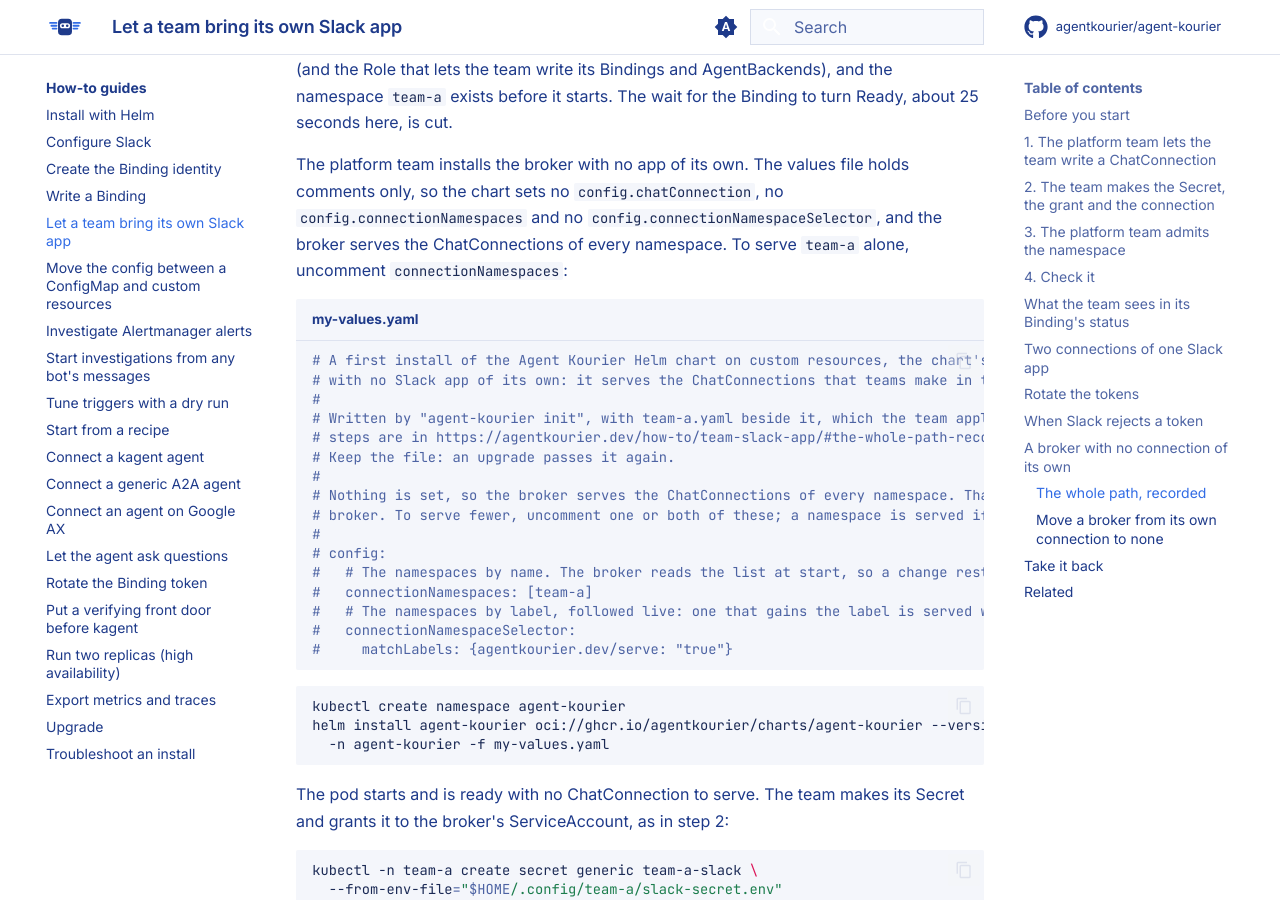
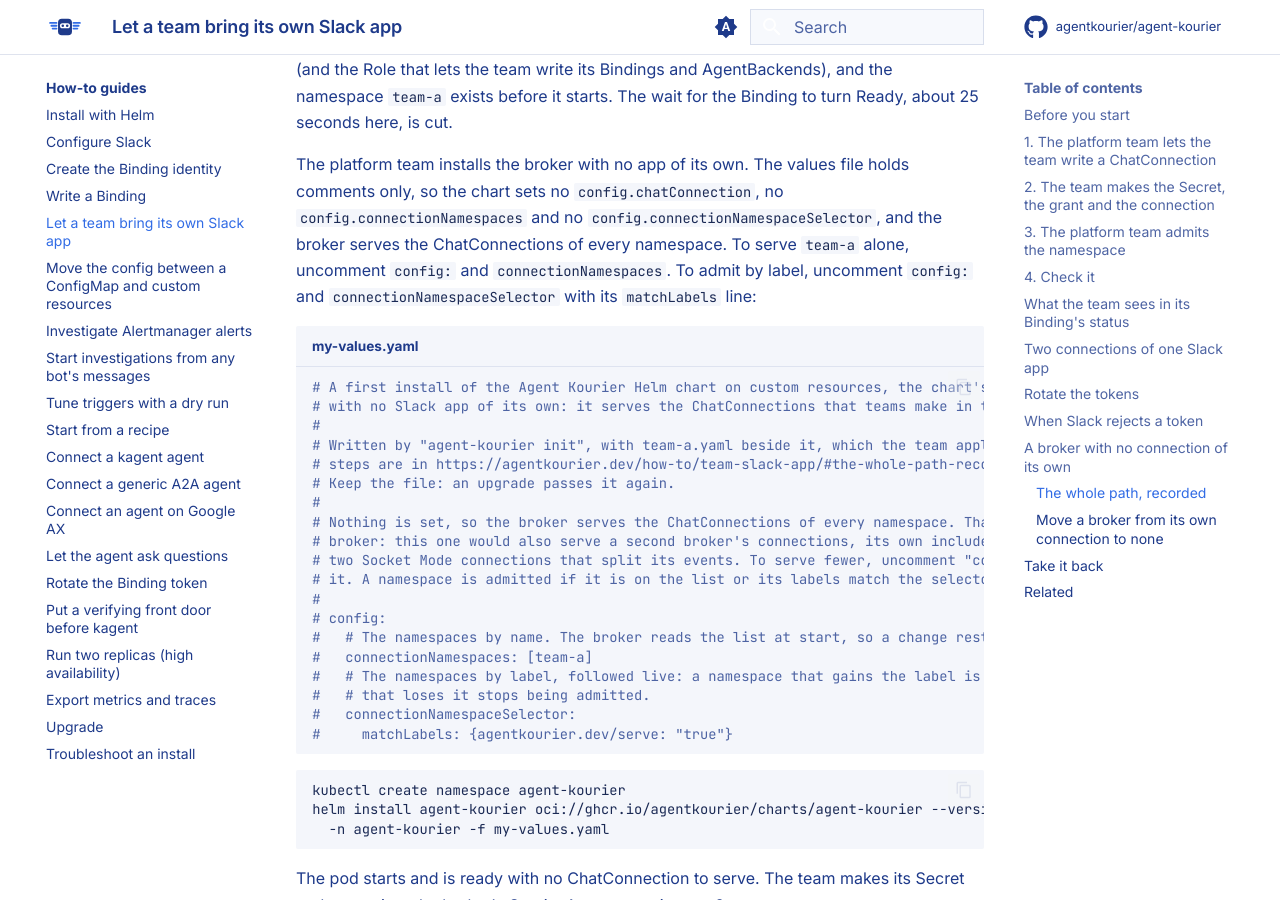
Before and after one commit to agentkourier/agent-kourier, an MkDocs documentation site: the page built from docs/how-to/team-slack-app.md, in a window 1280 px wide and 900 px high, scrolled down 12868 px. Built offline with MkDocs 1.6.1 and Material for MkDocs 9.7.7, drawn with Linux system fonts in a browser that asks for light colours; comment, search, counter and statistics services are not loaded.

Commit message:
docs(init): say admitted, why one broker, and that config: is uncommented too

````diff
--- a/docs/how-to/team-slack-app.md
+++ b/docs/how-to/team-slack-app.md
@@ -338,7 +338,7 @@
 
 The platform team installs the broker with no app of its own. The values file holds comments only, so the chart sets no
 `config.chatConnection`, no `config.connectionNamespaces` and no `config.connectionNamespaceSelector`, and the broker serves the ChatConnections of every
-namespace. To serve `team-a` alone, uncomment `connectionNamespaces`:
+namespace. To serve `team-a` alone, uncomment `config:` and `connectionNamespaces`. To admit by label, uncomment `config:` and `connectionNamespaceSelector` with its `matchLabels` line:
 
 ```yaml title="my-values.yaml"
 # A first install of the Agent Kourier Helm chart on custom resources, the chart's default route, for a broker
@@ -349,12 +349,15 @@
 # Keep the file: an upgrade passes it again.
 #
 # Nothing is set, so the broker serves the ChatConnections of every namespace. That is a setting for a cluster with one
-# broker. To serve fewer, uncomment one or both of these; a namespace is served if it is on the list or matches the selector.
+# broker: this one would also serve a second broker's connections, its own included, and one Slack app would then have
+# two Socket Mode connections that split its events. To serve fewer, uncomment "config:" and one or both controls under
+# it. A namespace is admitted if it is on the list or its labels match the selector.
 #
 # config:
 #   # The namespaces by name. The broker reads the list at start, so a change restarts it.
 #   connectionNamespaces: [team-a]
-#   # The namespaces by label, followed live: one that gains the label is served with no restart, and one that loses it stops.
+#   # The namespaces by label, followed live: a namespace that gains the label is admitted at the next read, and one
+#   # that loses it stops being admitted.
 #   connectionNamespaceSelector:
 #     matchLabels: {agentkourier.dev/serve: "true"}
 ```
````
Also changed, not shown: docs/how-to/install-with-helm.md (+7 -4 lines), 1 other file.
